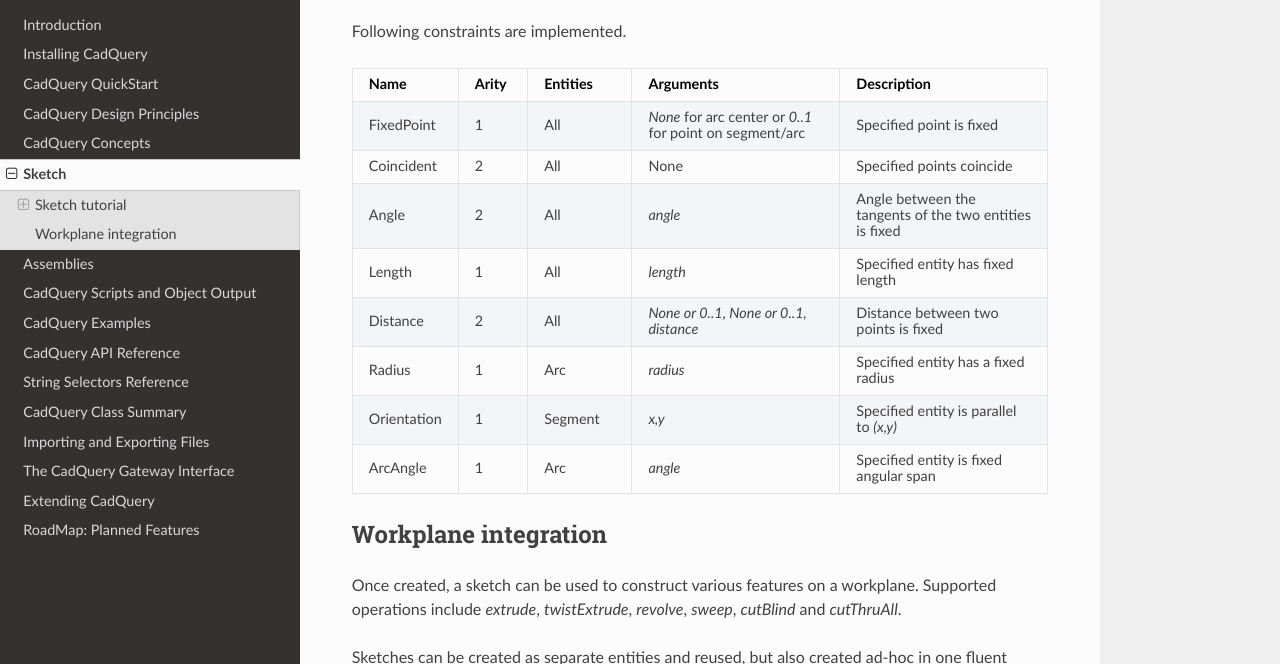
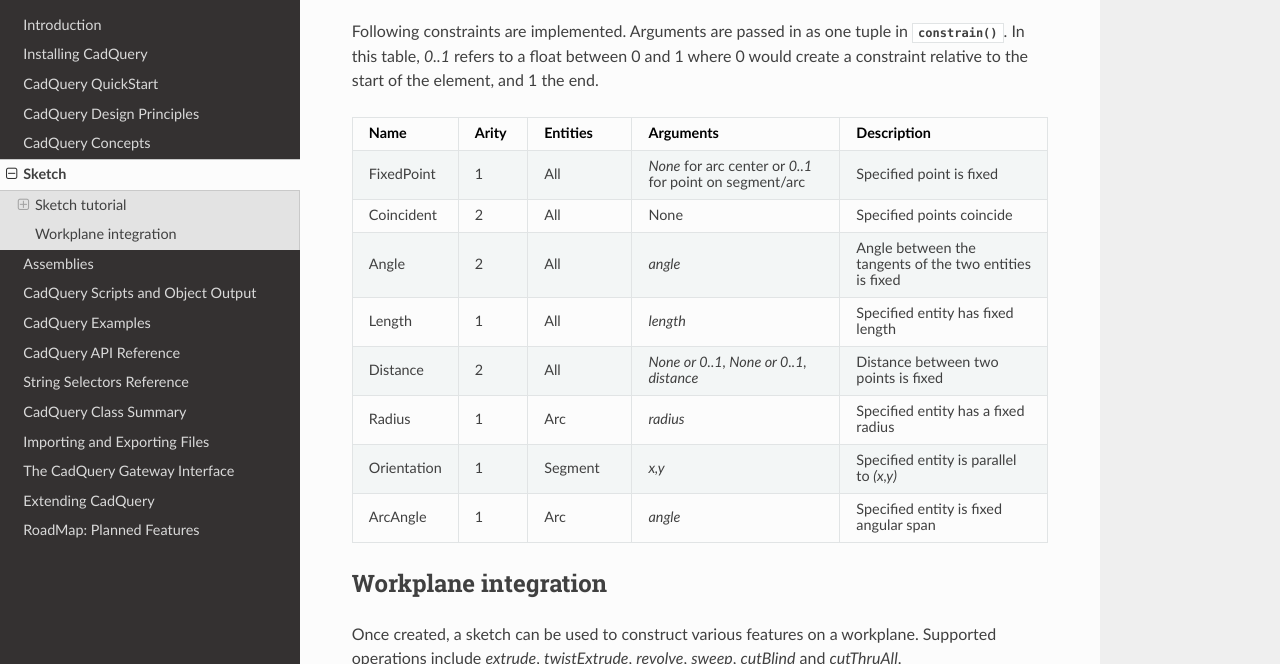
Before and after one commit to CadQuery/cadquery, a Sphinx documentation site: the page built from doc/sketch.rst, in a window 1280 px wide and 900 px high, scrolled down 1113 px, cut to the strip 236-900 px from the top of the window. Built offline with Sphinx 7.4.7 and the Read the Docs theme 2.0.0, drawn with Linux system fonts in a browser that asks for light colours.

Commit message:
Update doc/sketch.rst
Co-authored-by: Marcus Boyd <mwb@geosol.com.au>

```diff
--- a/doc/sketch.rst
+++ b/doc/sketch.rst
@@ -102,7 +102,7 @@
         .assemble()
     )
 
-Following constraints are implemented.
+Following constraints are implemented. Arguments are passed in as one tuple in :meth:`~cadquery.Sketch.constrain`. In this table, `0..1` refers to a float between 0 and 1 where 0 would create a constraint relative to the start of the element, and 1 the end.
 
 .. list-table::
     :widths: 15 10 15 30 30
```
